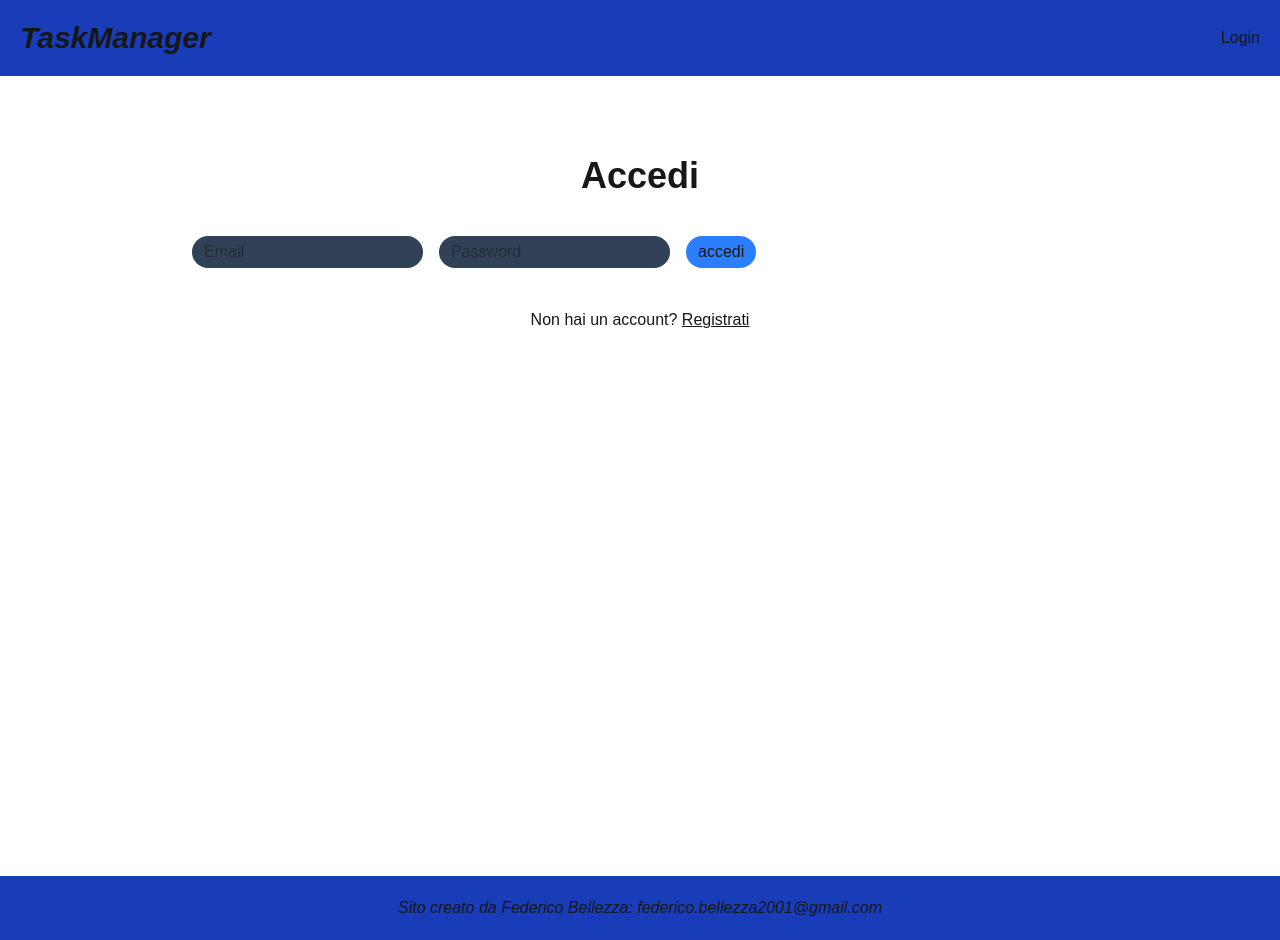
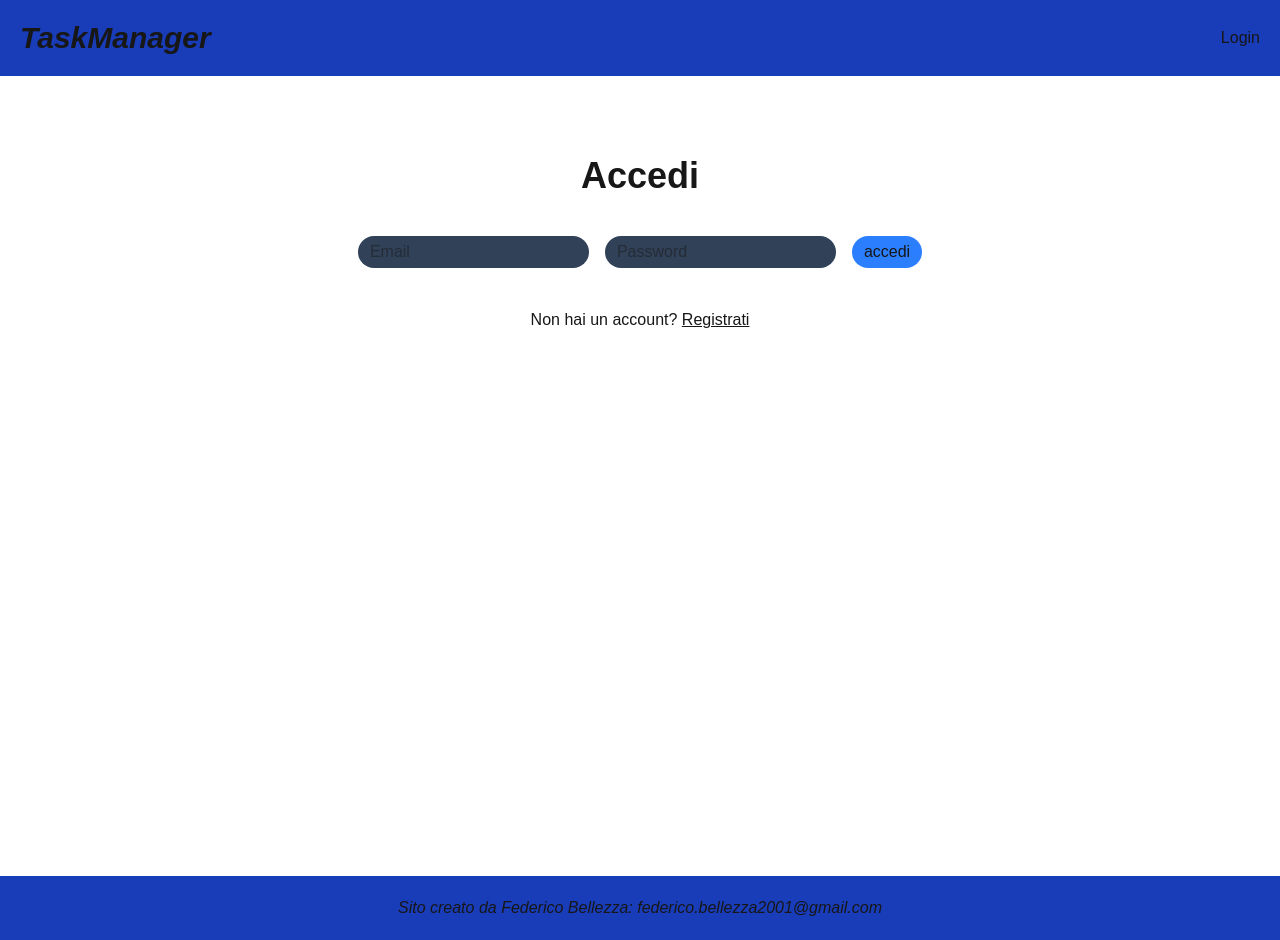
Before and after one commit to FedericoBellezza/NEXT-todo-list, a Next.js app: page /login in a window 1280 px wide. Built offline with nearby package versions, Linux system fonts and the light colour scheme; no server answers.

Commit message:
FIX: layout

```diff
--- a/src/app/components/AuthForm.jsx
+++ b/src/app/components/AuthForm.jsx
@@ -56,7 +56,7 @@
           Errore: {error}
         </p>
       )}
-      <div className="flex flex-col lg:flex-row  gap-4">
+      <div className="flex flex-col lg:flex-row items-center justify-center  gap-4">
         <input
           className="bg-slate-700 px-3 py-1 rounded-2xl "
           type="email"
```
